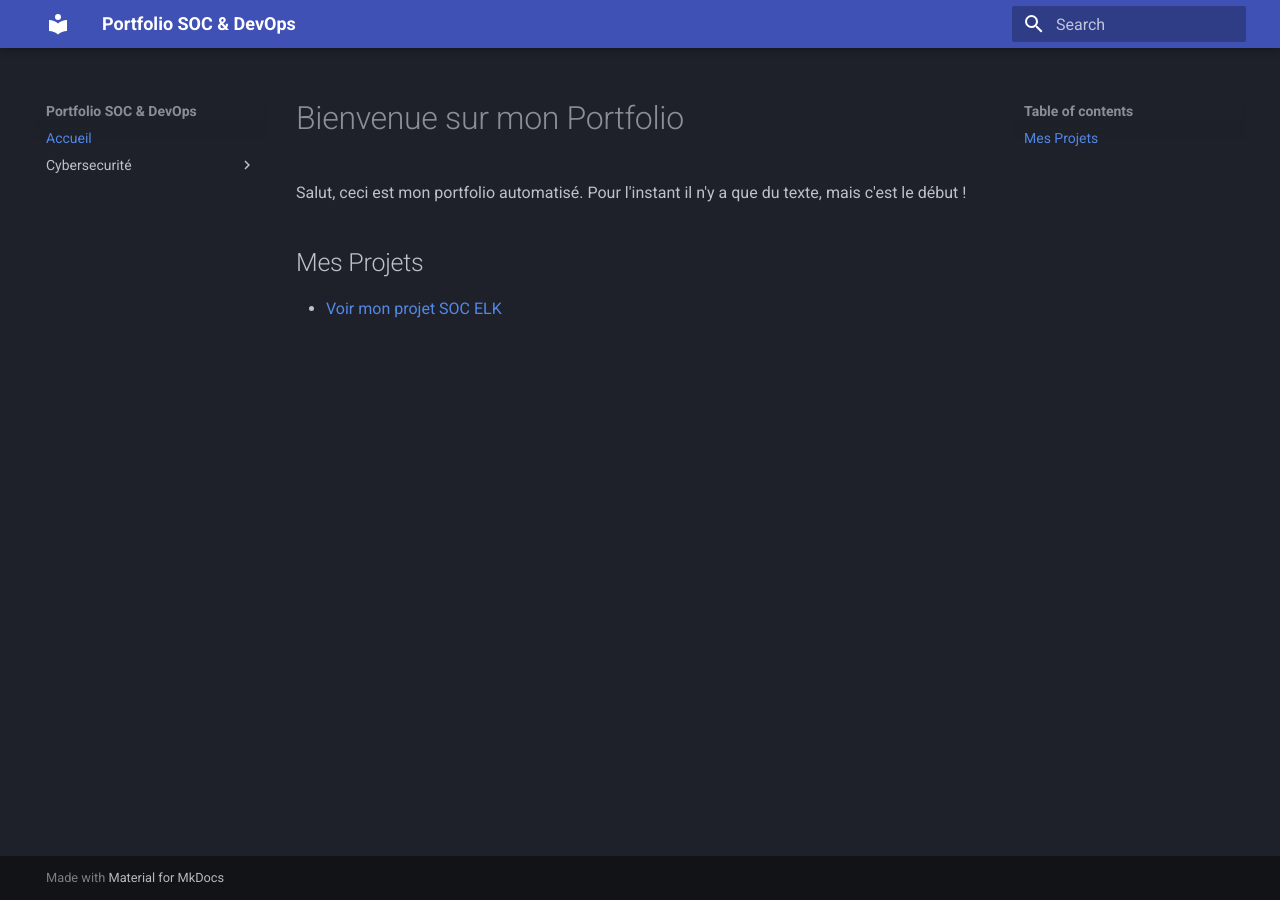
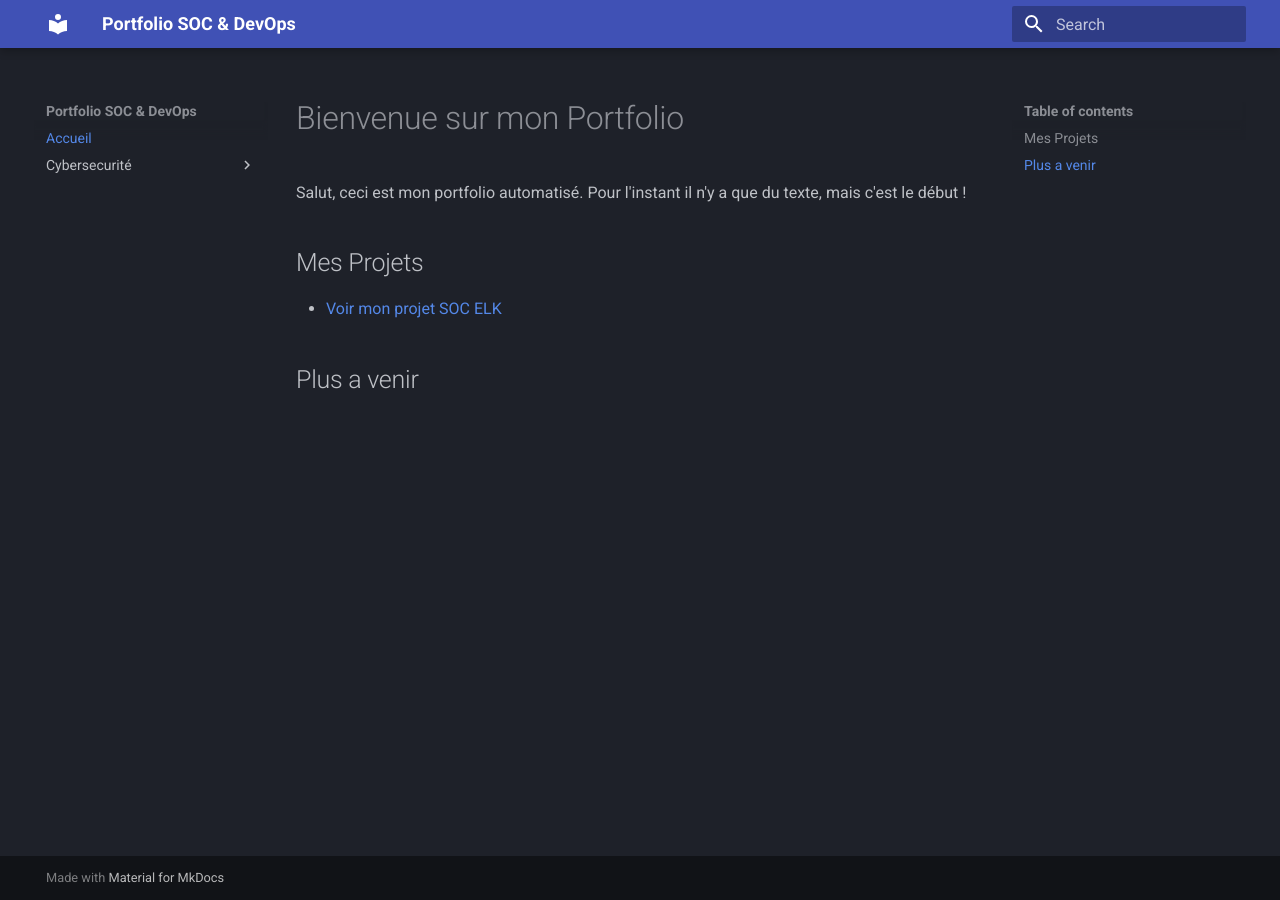
Before and after one commit to voidsponge/portfolio, an MkDocs documentation site: the page built from docs/index.md, in a window 1280 px wide. Built offline with MkDocs 1.6.1 and Material for MkDocs 9.7.7, drawn with Linux system fonts in a browser that asks for light colours.

Commit message:
Add section for upcoming projects

```diff
--- a/docs/index.md
+++ b/docs/index.md
@@ -5,3 +5,5 @@ Pour l'instant il n'y a que du texte, mais c'est le début !
 
 ## Mes Projets
 * [Voir mon projet SOC ELK](cybersecurite/soc-elk.md)
+
+## Plus a venir
```
